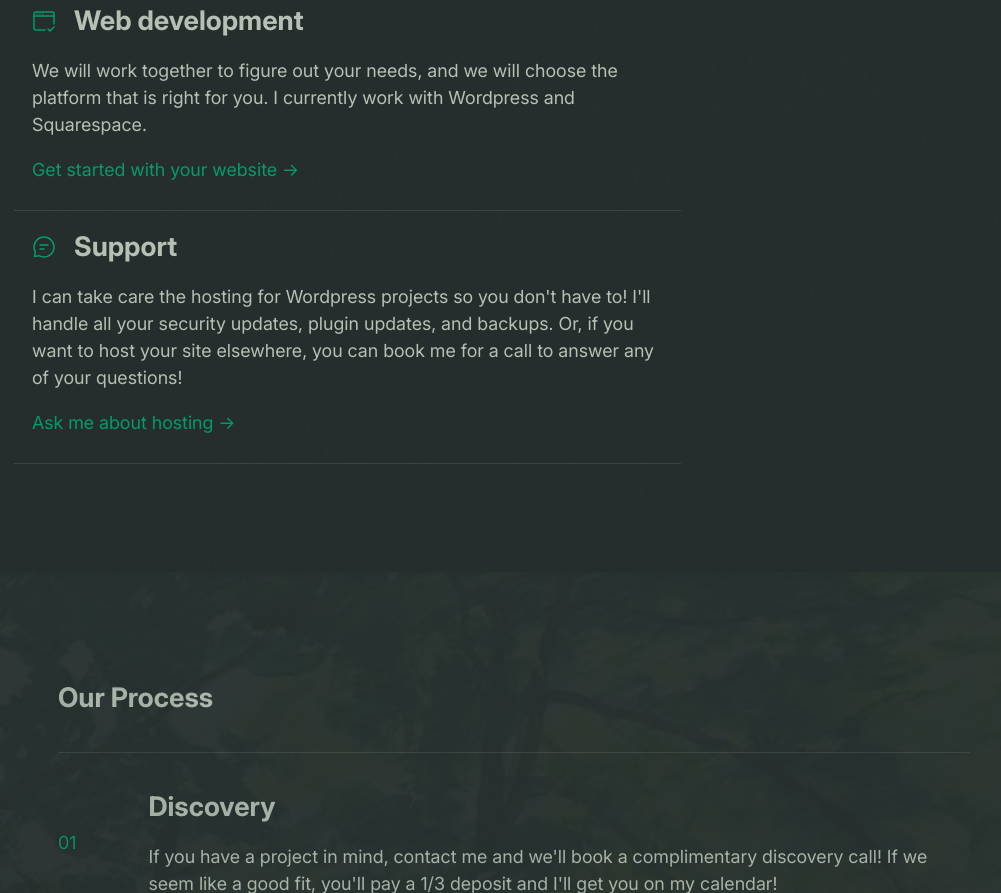
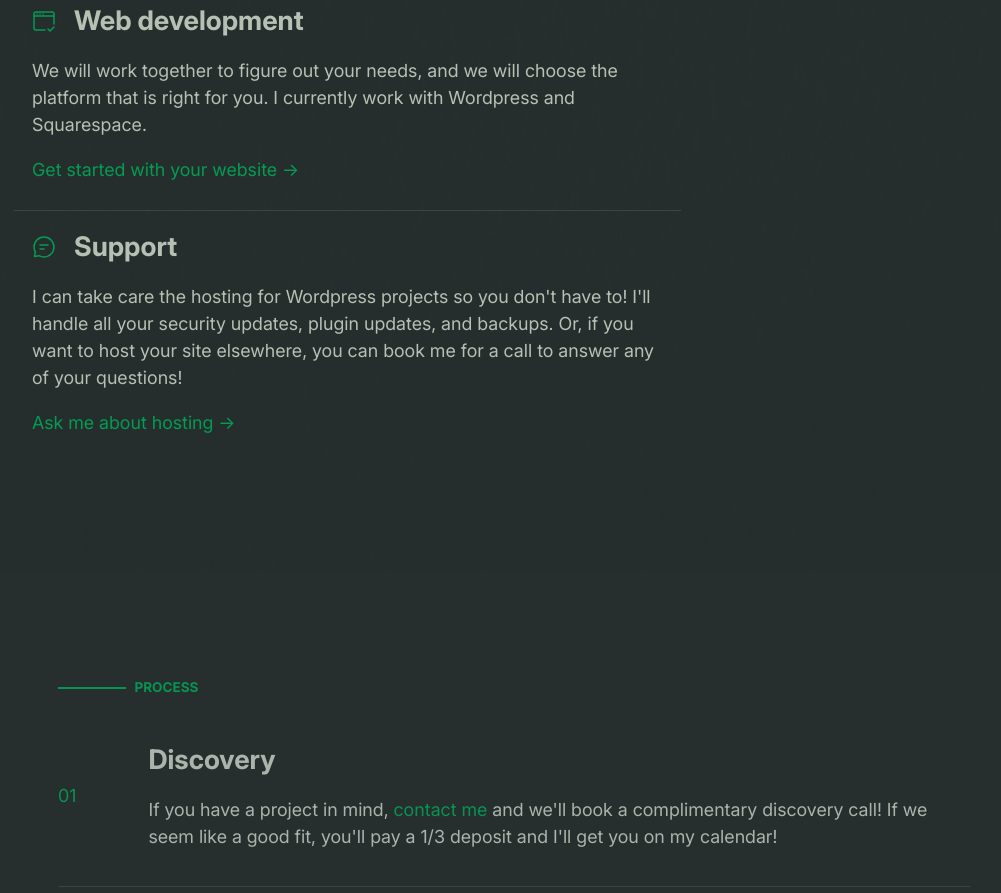
Before and after one commit to marrimg/cedartree.studio, a website built with Vite: page index.html in a window 1280 px wide. Shown: the part 1907-2800 px from the top of the page, without its empty margins (126-1127 px from the left). Built offline with nearby package versions, Linux system fonts and the light colour scheme; files whose address does not match are found by name.

Commit message:
update cover image

```diff
--- a/src/main.ts
+++ b/src/main.ts
@@ -81,24 +81,23 @@ document.querySelector<HTMLDivElement>("#app")!.innerHTML = html`<div
   <main class="mx-auto w-full flex flex-col">
     <section class="lg:h-[calc(100dvh-110px)] relative bg-accent-bg">
       <div
-        class="bg-cover bg-center absolute inset-0 bg-no-repeat bg-[url('./assets/v-lese.jpg')] col-span-1 hidden lg:block opacity-50"
-      >
-        <div
-          class="absolute inset-0 bg-linear-to-b from-accent-bg/70 via-30% to-accent-bg"
-        ></div>
-      </div>
+        class="bg-cover bg-top absolute inset-0 bg-no-repeat bg-[url('./assets/impression.jpg')] col-span-1 hidden lg:block opacity-45 mix-blend-screen"
+      ></div>
+      <div
+        class="absolute inset-0 bg-linear-to-b from-accent-bg/80 via-30% to-accent-bg"
+      ></div>
       <div
         class="flex flex-col h-full items-center  gap-16 px-8 lg:px-80 content-center  justify-center relative  col-span-1"
       >
         <h1
-          class="font-heading text-8xl font-header text-center text-accent-secondary font-black tracking-tight"
+          class="text-8xl font-callout text-center text-accent-secondary font-black"
         >
           <span class="text-accent-three">Human-centered</span> web design
         </h1>
         <p class="font-callout text-2xl text-center text-accent-secondary">
           In a sea of generic templates and AI slop, a
-          <span class="text-accent-three">human touch</span> in design is more
-          important than ever. Your website needs to stand out,
+          <span class="text-accent-three">human touch</span> is more important
+          than ever. Your website needs to stand out,
           <span class="text-accent-three">tell your unique story</span>, and
           empathetically guide viewers to your goals.
         </p>
@@ -232,7 +231,7 @@ document.querySelector<HTMLDivElement>("#app")!.innerHTML = html`<div
               </div>
             </div>
             <div
-              class="col-span-12 lg:col-span-6 px-4 pb-6 pt-4 border-y border-light/15"
+              class="col-span-12 lg:col-span-6 px-4 pb-6 pt-4 border-t border-light/15"
             >
               <div class="flex gap-4 items-center pb-4">
                 <div class="stroke-accent-three">${support}</div>
@@ -265,21 +264,27 @@ document.querySelector<HTMLDivElement>("#app")!.innerHTML = html`<div
         ></div>
       </div>
       <div class="px-32 py-24 max-w-[1200px]">
-        <h2 class="text-2xl font-bold font-callout pb-8" id="process">
-          Our Process
-        </h2>
+        <div class="flex gap-2 items-center pb-2">
+          <div class="w-15 h-0 border-1 border-accent-three "></div>
+          <h2
+            class="uppercase font-bold font-callout text-accent-three text-xs "
+            id="about"
+          >
+            Process
+          </h2>
+        </div>
 
         <ol class="grid  grid-cols-1">
-          <li
-            class="flex gap-8 align-center items-center border-t border-light/15"
-          >
+          <li class="flex gap-8 align-center items-center border-light/15">
             <span class="text-accent-three">01</span>
             <div class="flex flex-col gap-4 p-8">
               <h3 class="font-bold font-callout text-2xl">Discovery</h3>
               <p>
-                If you have a project in mind, contact me and we'll book a
-                complimentary discovery call! If we seem like a good fit, you'll
-                pay a 1/3 deposit and I'll get you on my calendar!
+                If you have a project in mind,
+                <a href="#contact" class="text-accent-three">contact me</a> and
+                we'll book a complimentary discovery call! If we seem like a
+                good fit, you'll pay a 1/3 deposit and I'll get you on my
+                calendar!
               </p>
             </div>
           </li>
@@ -373,9 +378,15 @@ document.querySelector<HTMLDivElement>("#app")!.innerHTML = html`<div
 
     <section class="py-16 flex justify-start lg:justify-center relative">
       <div class="lg:max-w-[1000px]">
-        <h2 class="text-2xl font-bold font-callout pb-8" id="pricing">
-          Pricing
-        </h2>
+        <div class="flex gap-2 items-center pb-16">
+          <div class="w-15 h-0 border-1 border-accent-three "></div>
+          <h2
+            class="uppercase font-bold font-callout text-accent-three text-xs "
+            id="pricing"
+          >
+            Pricing
+          </h2>
+        </div>
         <div class="grid lg:grid-cols-2 gap-8">
           <div
             class="px-4 pb-6 pt-4 border-1 border-accent-three/50 flex flex-col gap-4"
--- a/src/style.css
+++ b/src/style.css
@@ -12,7 +12,7 @@
   --color-accent-dark: #494d09;
   --color-accent-hover: #6b6375;
   --color-accent-bg: #262f2e;
-  --color-accent-third: #049f6f;
+  --color-accent-third: #049f57;
   --color-accent-secondary: #eceae0;
   --accent-border: rgba(170, 59, 255, 0.5);
   --social-bg: rgba(244, 243, 236, 0.5);
```
Also changed, not shown: src/assets/Manrope-VariableFont_wght.woff2 (renamed from src/assets/Manrope-Variable.woff2), src/assets/brook-in-the-forest.jpg (deleted), src/assets/impression.jpg (added), src/assets/me_.jpg (deleted).
